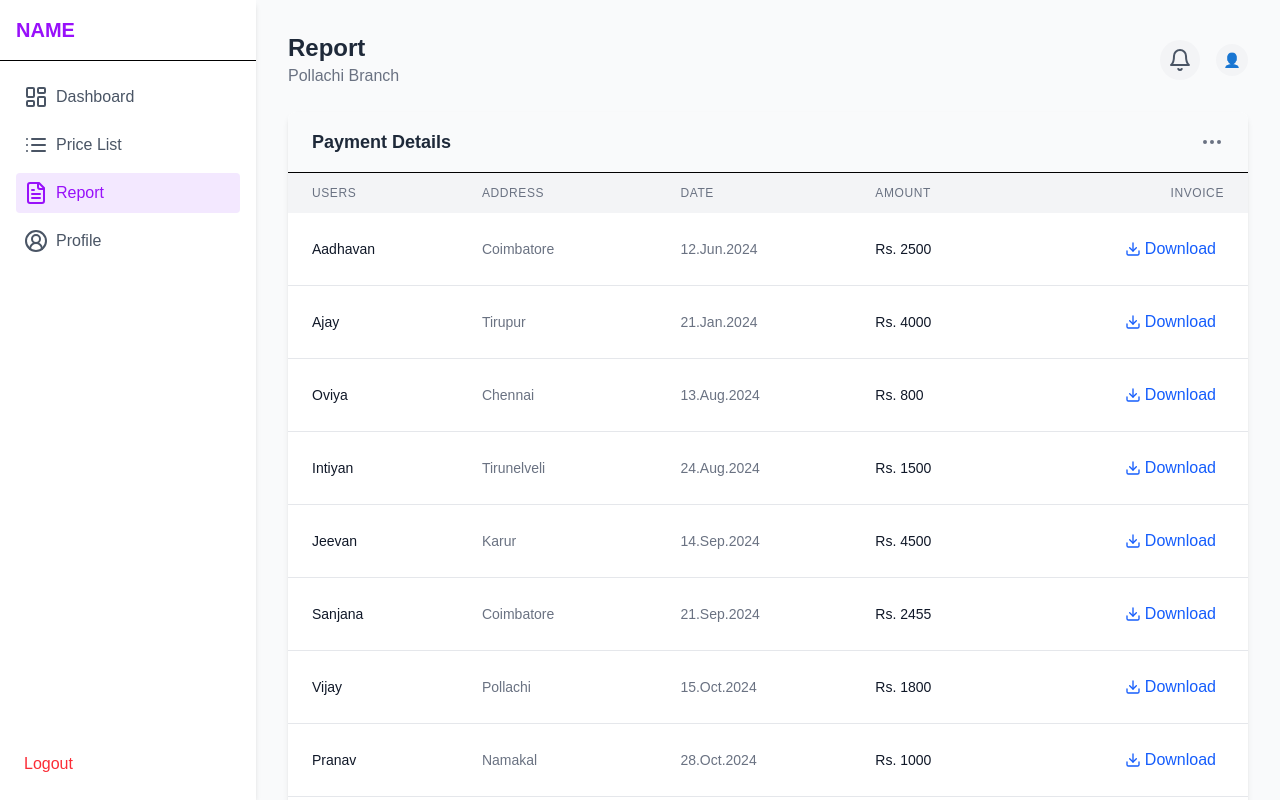
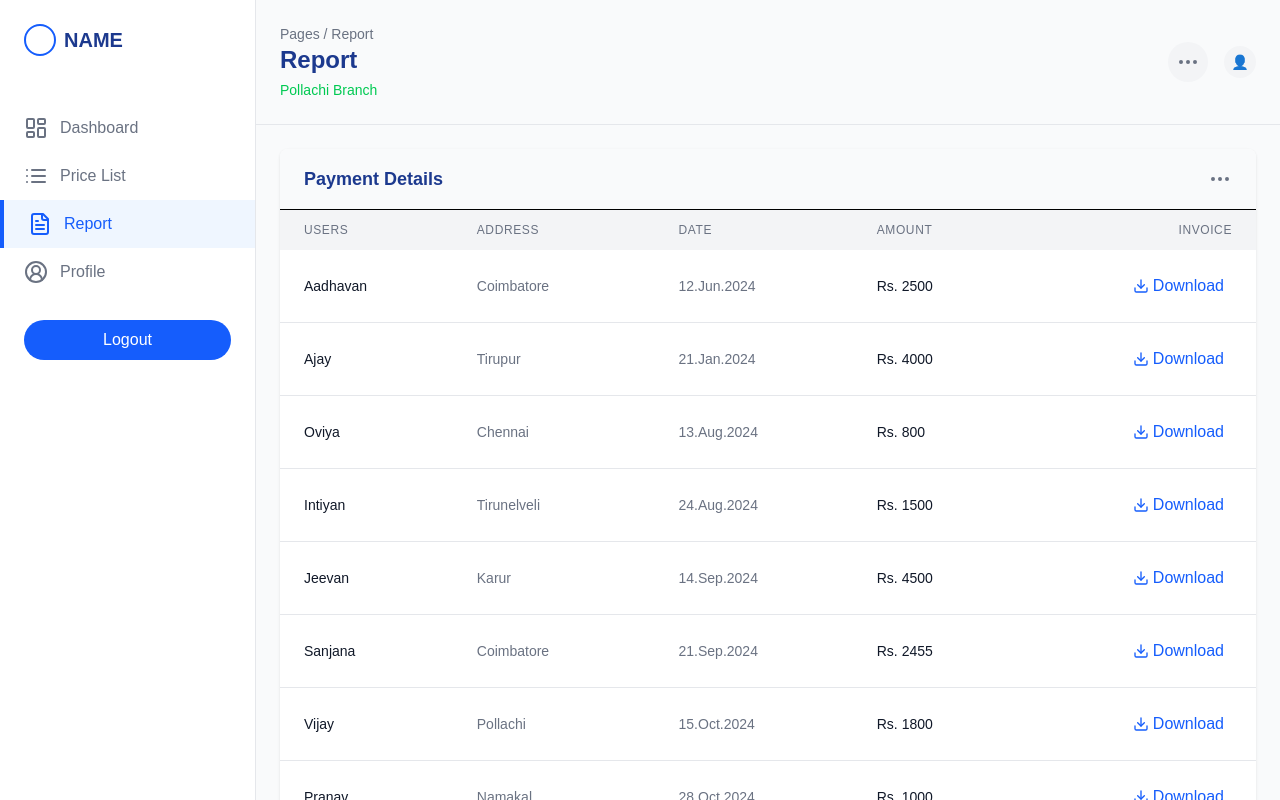
Before and after one commit to ManishPrakkash/photoshop, a React (Vite) app in the folder photoshop/: page /report in a window 1280 px wide. Built offline with nearby package versions, Linux system fonts and the light colour scheme.

Commit message:
style added

```diff
--- a/photoshop/src/components/Pricelist.jsx
+++ b/photoshop/src/components/Pricelist.jsx
@@ -64,59 +64,62 @@ const PriceListPage = () => {
   };
 
   return (
-    <div className="flex h-screen bg-gray-100">
+    <div className="flex h-screen bg-gray-50">
       {/* Sidebar */}
-      <div className="w-64 bg-white shadow-md">
-        <div className="p-4 border-b flex items-center space-x-2">
-          <span className="text-xl font-bold text-purple-600">NAME</span>
+      <div className="w-64 bg-white border-r border-gray-200">
+        <div className="p-6">
+          <div className="flex items-center space-x-2">
+            <div className="h-8 w-8 rounded-full border-2 border-blue-600"></div>
+            <span className="font-bold text-xl text-blue-900">NAME</span>
           </div>
-
-        <nav className="p-4">
-          <ul className="space-y-2">
+        </div>
+        <div className="mt-6">
+          <ul>
             <li
-              onClick={() => navigate('/dashboard')} // Add navigation to Dashboard
-              className="flex items-center text-gray-600 hover:bg-gray-100 p-2 rounded cursor-pointer"
+              onClick={() => navigate('/dashboard')}
+              className="flex items-center pl-6 py-3 text-gray-500 hover:bg-gray-100 cursor-pointer"
             >
-              <LayoutDashboard className="mr-2" />
+              <LayoutDashboard className="w-6 h-6 mr-3 text-gray-500" />
               <span>Dashboard</span>
             </li>
-            <li className="flex items-center text-purple-600 bg-purple-100 p-2 rounded">
-              <List className="mr-2" />
+            <li className="flex items-center pl-6 py-3 text-blue-600 bg-blue-50 border-l-4 border-blue-600">
+              <List className="w-6 h-6 mr-3 text-blue-600" />
               <span>Price List</span>
             </li>
             <li
-              onClick={() => navigate('/report')} // Placeholder for Report navigation
-              className="flex items-center text-gray-600 hover:bg-gray-100 p-2 rounded cursor-pointer"
+              onClick={() => navigate('/report')}
+              className="flex items-center pl-6 py-3 text-gray-500 hover:bg-gray-100 cursor-pointer"
             >
-              <FileText className="mr-2" />
+              <FileText className="w-6 h-6 mr-3 text-gray-500" />
               <span>Report</span>
             </li>
             <li
-              onClick={() => navigate('/profile')} // Add navigation to Profile
-              className="flex items-center text-gray-600 hover:bg-gray-100 p-2 rounded cursor-pointer"
+              onClick={() => navigate('/profile')}
+              className="flex items-center pl-6 py-3 text-gray-500 hover:bg-gray-100 cursor-pointer"
             >
-              <UserCircle2 className="mr-2" />
+              <UserCircle2 className="w-6 h-6 mr-3 text-gray-500" />
               <span>Profile</span>
             </li>
           </ul>
-        </nav>
-
+        </div>
+        <div className="mt-auto p-6">
           <button
-          onClick={() => navigate('/logout')} // Add navigation to Logout
-          className="absolute bottom-4 left-4 text-red-500 hover:bg-red-50 p-2 rounded"
+            className="w-full bg-blue-600 hover:bg-blue-700 text-white py-2 px-4 rounded-full"
+            onClick={() => navigate('/logout')}
           >
             Logout
           </button>
         </div>
+      </div>
 
       {/* Main Content */}
-      <div className="flex-1 p-8 overflow-y-auto">
-        <div className="flex justify-between items-center mb-6">
+      <div className="flex-1 overflow-auto">
+        <div className="border-b border-gray-200 p-6 flex justify-between items-center">
           <div>
-            <h1 className="text-2xl font-bold text-gray-800">Price List</h1>
-            <p className="text-gray-500">Pollachi Branch</p>
+            <div className="text-gray-500 text-sm">Pages / Price List</div>
+            <h1 className="text-2xl font-bold text-blue-900">Price List</h1>
+            <div className="text-green-500 text-sm mt-1">Pollachi Branch</div>
           </div>
-
           <div className="relative">
             <input
               type="text"
@@ -127,11 +130,12 @@ const PriceListPage = () => {
           </div>
         </div>
 
+        <div className="p-6">
           <div className="grid grid-cols-2 gap-6">
             {items.map((item) => (
               <div
                 key={item.id}
-              className="bg-white rounded-lg shadow-md overflow-hidden flex"
+                className="bg-white rounded-lg shadow-sm overflow-hidden flex"
               >
                 <div className="w-1/2">
                   <img
@@ -142,28 +146,27 @@ const PriceListPage = () => {
                 </div>
                 <div className="w-1/2 p-4 flex flex-col justify-between">
                   <div>
-                  <h3 className="text-lg font-semibold">{item.category}</h3>
+                    <h3 className="text-lg font-semibold text-blue-900">{item.category}</h3>
                     <p className="text-sm text-gray-600">{item.size}</p>
                     <p className="text-xs text-gray-500 mt-1">
                       Material: {item.material}
                     </p>
                   </div>
-
                   <div className="mt-4">
-                  <p className="text-xl font-bold text-purple-600">
+                    <p className="text-xl font-bold text-blue-600">
                       Rs. {item.price}
                     </p>
                     <div className="flex items-center mt-2 space-x-2">
                       <button
                         onClick={() => updateQuantity(item.id, -1)}
-                      className="bg-purple-100 text-purple-600 p-1 rounded"
+                        className="bg-blue-50 text-blue-600 p-1 rounded"
                       >
                         <Minus size={16} />
                       </button>
                       <span>{item.quantity}</span>
                       <button
                         onClick={() => updateQuantity(item.id, 1)}
-                      className="bg-purple-100 text-purple-600 p-1 rounded"
+                        className="bg-blue-50 text-blue-600 p-1 rounded"
                       >
                         <Plus size={16} />
                       </button>
@@ -175,12 +178,13 @@ const PriceListPage = () => {
           </div>
 
           <div className="mt-6 text-right">
-          <div className="text-lg font-semibold text-gray-800 mb-4">
+            <div className="text-lg font-semibold text-blue-900 mb-4">
               Total Price: Rs. {calculateTotalPrice()}
             </div>
-          <button className="bg-purple-600 text-white px-6 py-2 rounded-full hover:bg-purple-700">
+            <button className="bg-blue-600 text-white px-6 py-2 rounded-full hover:bg-blue-700">
               Generate Bill
             </button>
+          </div>
         </div>
       </div>
     </div>
--- a/photoshop/src/components/REPORT.jsx
+++ b/photoshop/src/components/REPORT.jsx
@@ -94,51 +94,63 @@ const ReportPage = () => {
   return (
     <div className="flex h-screen bg-gray-50">
       {/* Sidebar */}
-      <div className="w-64 bg-white shadow-md">
-        <div className="p-4 border-b flex items-center space-x-2">
-          <span className="text-xl font-bold text-purple-600">NAME</span>
+      <div className="w-64 bg-white border-r border-gray-200">
+        <div className="p-6">
+          <div className="flex items-center space-x-2">
+            <div className="h-8 w-8 rounded-full border-2 border-blue-600"></div>
+            <span className="font-bold text-xl text-blue-900">NAME</span>
           </div>
-
-        <nav className="p-4">
-          <ul className="space-y-2">
-            <li className="flex items-center text-gray-600 hover:bg-gray-100 p-2 rounded">
-              <LayoutDashboard className="mr-2" />
+        </div>
+        <div className="mt-6">
+          <ul>
+            <li
+              onClick={() => navigate('/dashboard')}
+              className="flex items-center pl-6 py-3 text-gray-500 hover:bg-gray-100 cursor-pointer"
+            >
+              <LayoutDashboard className="w-6 h-6 mr-3 text-gray-500" />
               <span>Dashboard</span>
             </li>
-            <li className="flex items-center text-gray-600 hover:bg-gray-100 p-2 rounded">
-              <List className="mr-2" />
+            <li
+              onClick={() => navigate('/pricelist')}
+              className="flex items-center pl-6 py-3 text-gray-500 hover:bg-gray-100 cursor-pointer"
+            >
+              <List className="w-6 h-6 mr-3 text-gray-500" />
               <span>Price List</span>
             </li>
-            <li className="flex items-center text-purple-600 bg-purple-100 p-2 rounded">
-              <FileText className="mr-2" />
+            <li className="flex items-center pl-6 py-3 text-blue-600 bg-blue-50 border-l-4 border-blue-600">
+              <FileText className="w-6 h-6 mr-3 text-blue-600" />
               <span>Report</span>
             </li>
-            <li className="flex items-center text-gray-600 hover:bg-gray-100 p-2 rounded">
-              <UserCircle2 className="mr-2" />
+            <li
+              onClick={() => navigate('/profile')}
+              className="flex items-center pl-6 py-3 text-gray-500 hover:bg-gray-100 cursor-pointer"
+            >
+              <UserCircle2 className="w-6 h-6 mr-3 text-gray-500" />
               <span>Profile</span>
             </li>
           </ul>
-        </nav>
-
-        <button className="absolute bottom-4 left-4 text-red-500 hover:bg-red-50 p-2 rounded">
+        </div>
+        <div className="mt-auto p-6">
+          <button
+            className="w-full bg-blue-600 hover:bg-blue-700 text-white py-2 px-4 rounded-full"
+            onClick={() => navigate('/logout')}
+          >
             Logout
           </button>
         </div>
+      </div>
 
       {/* Main Content */}
-      <div className="flex-1 p-8 overflow-y-auto">
-        <div className="flex justify-between items-center mb-6">
+      <div className="flex-1 overflow-auto">
+        <div className="border-b border-gray-200 p-6 flex justify-between items-center">
           <div>
-            <h1 className="text-2xl font-bold text-gray-800">Report</h1>
-            <p className="text-gray-500">Pollachi Branch</p>
+            <div className="text-gray-500 text-sm">Pages / Report</div>
+            <h1 className="text-2xl font-bold text-blue-900">Report</h1>
+            <div className="text-green-500 text-sm mt-1">Pollachi Branch</div>
           </div>
-
           <div className="flex items-center space-x-4">
             <div className="bg-gray-100 rounded-full p-2">
-              <svg xmlns="http://www.w3.org/2000/svg" width="24" height="24" viewBox="0 0 24 24" fill="none" stroke="currentColor" strokeWidth="2" strokeLinecap="round" strokeLinejoin="round" className="text-gray-600">
-                <path d="M6 8a6 6 0 0 1 12 0c0 7 3 9 3 9H3s3-2 3-9"/>
-                <path d="M10.3 21a1.94 1.94 0 0 0 3.4 0"/>
-              </svg>
+              <MoreHorizontal className="text-gray-500" />
             </div>
             <div className="bg-gray-100 rounded-full w-8 h-8 flex items-center justify-center">
               <span className="text-sm text-gray-600">👤</span>
@@ -147,9 +159,10 @@ const ReportPage = () => {
         </div>
 
         {/* Payment Details Table */}
-        <div className="bg-white rounded-lg shadow-md overflow-hidden mb-8">
+        <div className="p-6">
+          <div className="bg-white rounded-lg shadow-sm overflow-hidden mb-8">
             <div className="px-6 py-4 bg-gray-50 border-b flex justify-between items-center">
-            <h2 className="text-lg font-semibold text-gray-800">Payment Details</h2>
+              <h2 className="text-lg font-semibold text-blue-900">Payment Details</h2>
               <MoreHorizontal className="text-gray-500" />
             </div>
             <table className="w-full">
@@ -181,9 +194,9 @@ const ReportPage = () => {
           </div>
 
           {/* Weekly Payments Graph */}
-        <div className="bg-white rounded-lg shadow-md overflow-hidden">
+          <div className="bg-white rounded-lg shadow-sm overflow-hidden">
             <div className="px-6 py-4 bg-gray-50 border-b">
-            <h2 className="text-lg font-semibold text-gray-800">Weekly Payments</h2>
+              <h2 className="text-lg font-semibold text-blue-900">Weekly Payments</h2>
             </div>
             <div className="p-6 flex items-end space-x-2 h-48">
               {weeklyPayments.map((payment, index) => (
@@ -198,6 +211,7 @@ const ReportPage = () => {
           </div>
         </div>
       </div>
+    </div>
   );
 };
 
```
Lines whose indentation alone changed are shown as unchanged.
